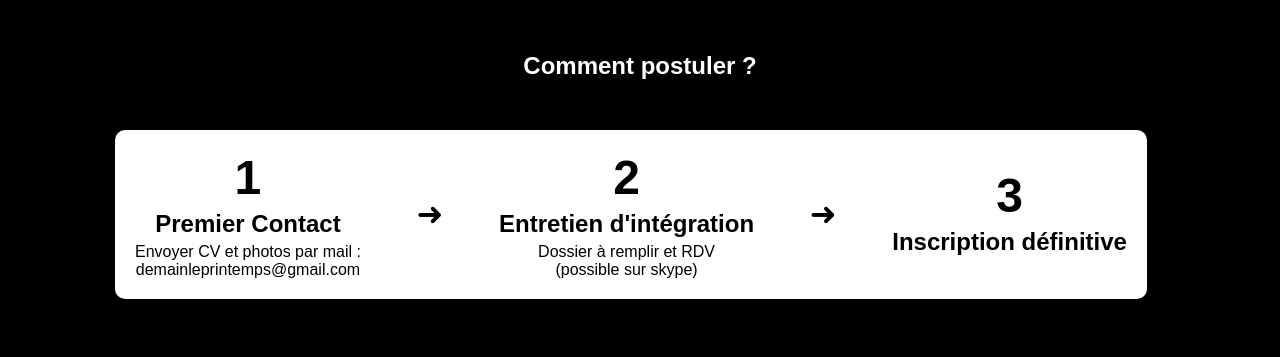
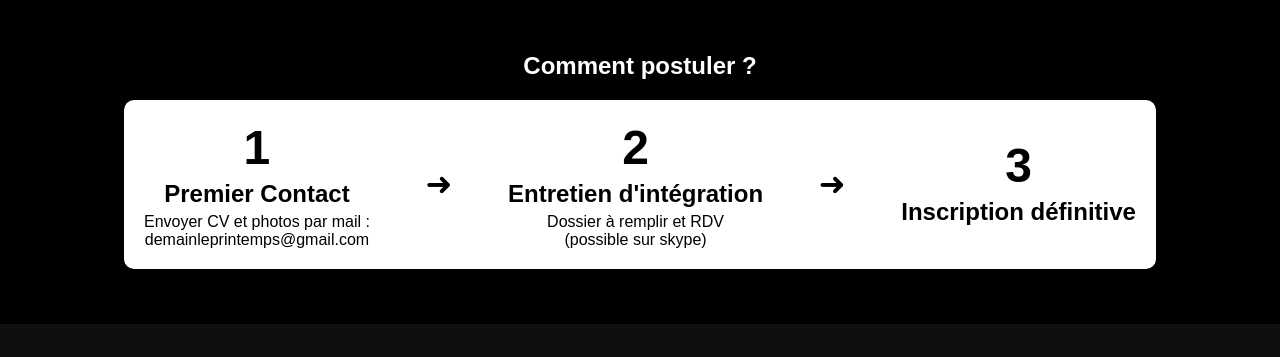
Before and after one commit to StageBTS1/DLP.github.io, a plain HTML site: page index.html in a window 1280 px wide. Shown: the part 2251-2608 px from the top of the page. Drawn offline with Linux system fonts and the light colour scheme.

Commit message:
Update style.css

```diff
--- a/style.css
+++ b/style.css
@@ -281,10 +281,8 @@ main .postuler .container {
     display: flex;
     align-items: center;
     justify-content: space-between;
-    margin: 50px;
     color: #000000;
     text-align: center;
-    margin-left: 95px;
 }
 
 .postuler  h2{
```
